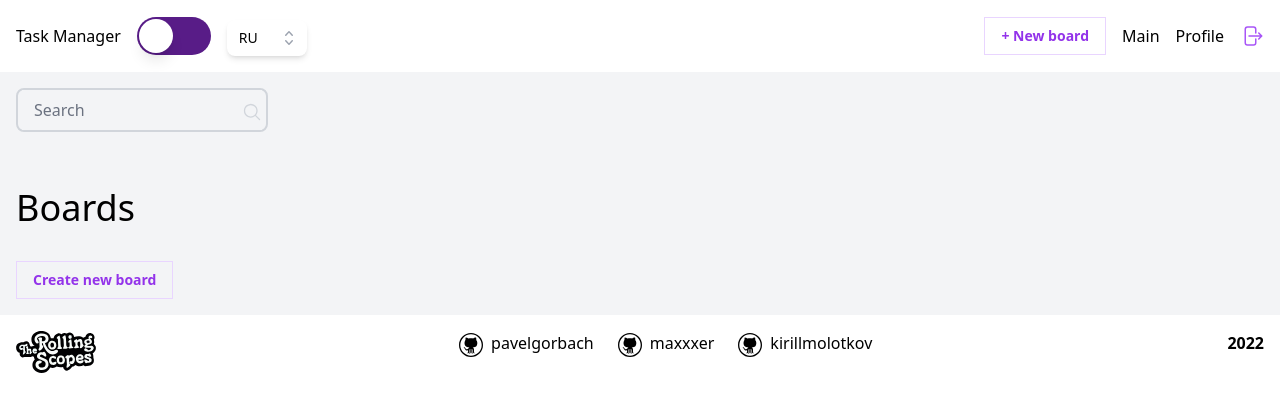
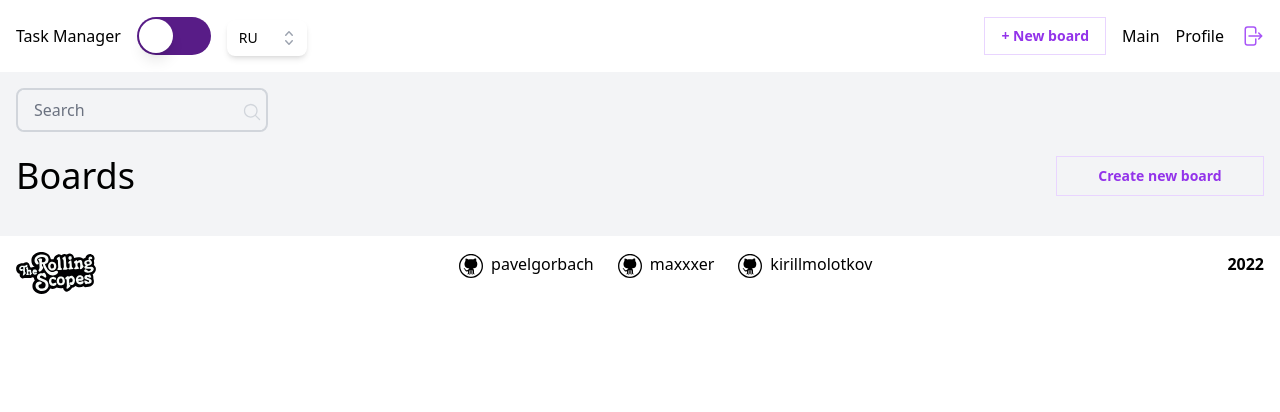
Before and after one commit to pavelgorbach/rs-clone, a React (Vite) app: page /main in a window 1280 px wide. Shown: the top 412 px of the page. Built offline with nearby package versions, Linux system fonts and the light colour scheme.

Commit message:
feat: Header Main

```diff
--- a/src/pages/Main/MainPage.tsx
+++ b/src/pages/Main/MainPage.tsx
@@ -37,10 +37,10 @@ export default function Main() {
 
   return (
     <>
-      <div className="container m-auto">
+      <div className=" container m-auto grid grid-cols-6 grid-rows-[100px_100px_minmax(900px)] gap-y-6">
         <div
           className={cx(
-            'relative flex w-min rounded-lg border-2  pl-1',
+            'relative col-span-6 flex w-min rounded-lg border-2 pl-1 ',
             { 'border-gray-300': !focusValue },
             {
               ' border-purple-500': focusValue
@@ -61,11 +61,11 @@ export default function Main() {
             <MagnifyingGlassIcon className="h-5 w-5 text-gray-300" />
           </div>
         </div>
-        <h2>Boards</h2>
+        <h2 className="!m-0">Boards</h2>
 
-        <Button text="Create new board" onClick={openModal} />
+        <Button text="Create new board" onClick={openModal} className="col-start-6 col-end-7" />
 
-        <div className="grid grid-cols-1 gap-3 sm:grid-cols-3 lg:grid-cols-4">
+        <div className="col-span-6 grid grid-cols-1 gap-3 sm:grid-cols-3 lg:grid-cols-4">
           {currentData?.map((board) => {
             return (
               <BoardCard
```
